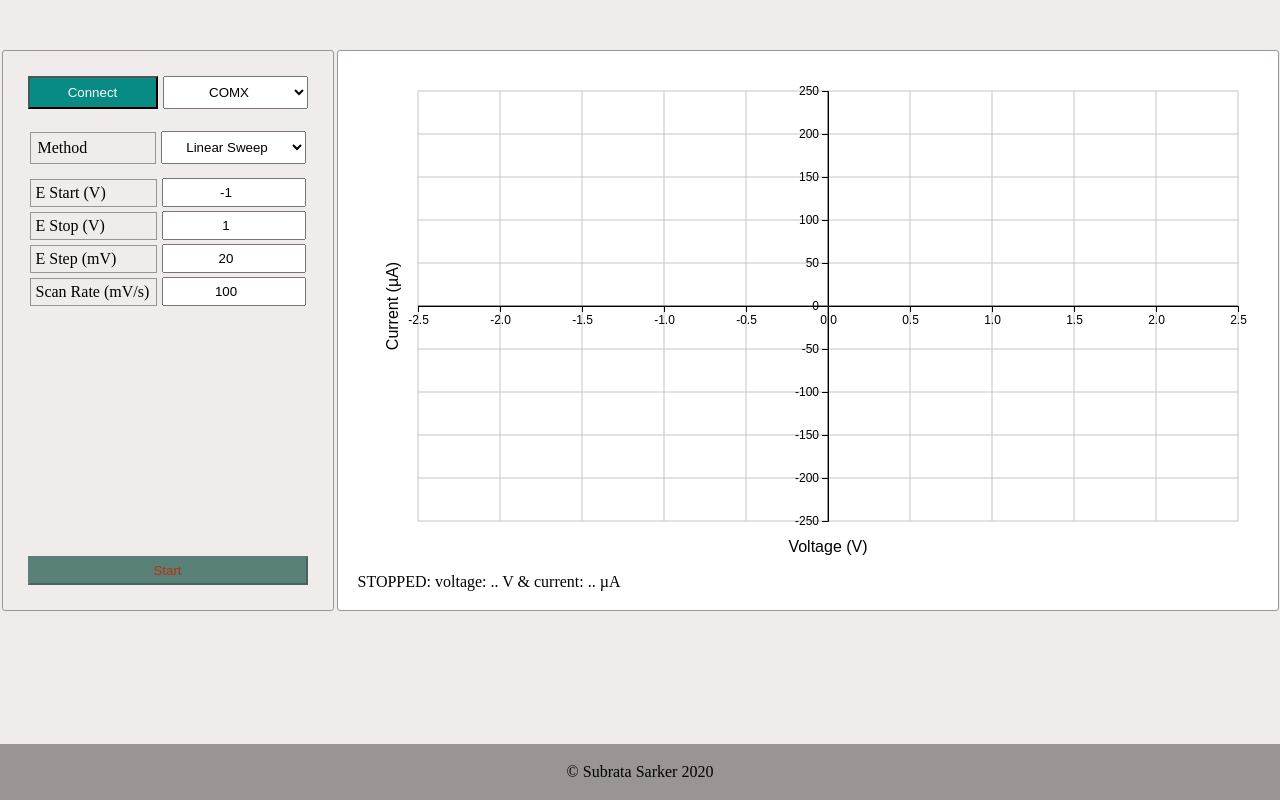
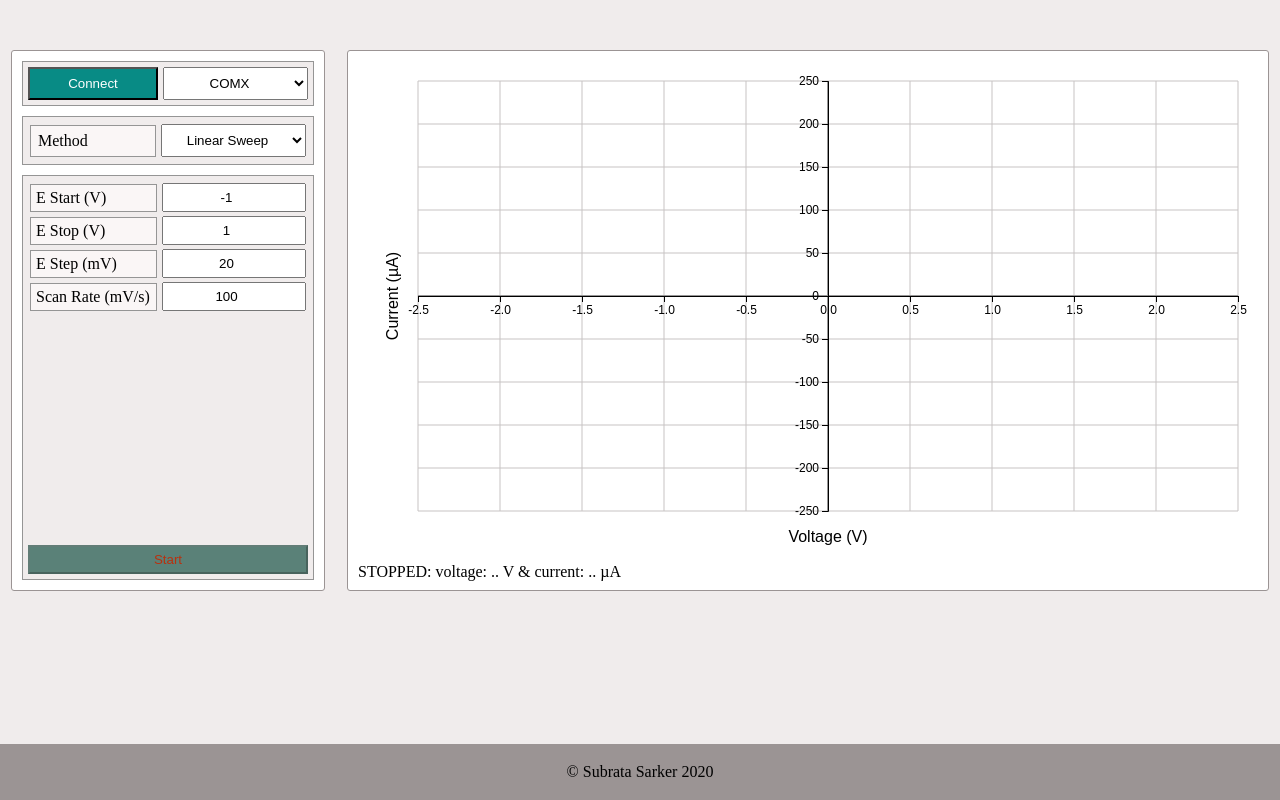
Before and after one commit to picklu/zerostat, an Electron app: page app/index.html in a window 1280 px wide. Drawn offline with nearby package versions, Linux system fonts and the light colour scheme; no server answers.

Commit message:
Update background color of the labels

```diff
--- a/app/renderer.js
+++ b/app/renderer.js
@@ -112,11 +112,13 @@ domMethod.addEventListener("change", (event) => {
 
 // call main process to start/stop potential sweep
 domFormParams.addEventListener("submit", (event) => {
-    event.preventDefault()
     state.isRunning = !state.isRunning
     updateUI()
     if (state.isRunning) { state.all_data = [] }
     window.api.send("control-sweep", state.isRunning)
+    const formData = new FormData(event.target)
+    console.log(formData)
+    event.preventDefault()
 })
 
 // populate options with ports
--- a/app/style.css
+++ b/app/style.css
@@ -70,9 +70,10 @@ body {
     right: 0;
 }
 .communication, .view-container {
+    background-color: #fff;
     border: 1px solid #9b9494;
     border-radius: 3px;
-    padding: 20px;
+    padding: 10px;
 }
 .communication {
     display: flex;
@@ -81,7 +82,6 @@ body {
 .view-container {
     text-align: center;
     max-height: fit-content;
-    background-color: #fff;
 }
 .params {
     height: 100%;
@@ -96,6 +96,7 @@ body {
 }
 
 .method-container label, .params__form label {
+    background-color: #faf6f6;
     border: 1px solid #959595;
     padding: 5px;
     flex-grow: 1;
@@ -128,11 +129,17 @@ body {
     margin: 0 auto;
 }
 .communication-serial {
-    margin-bottom: 10px;
+
     display: flex;
     justify-content: space-between;
 }
+.communication-serial, .method-container {
+    margin-bottom: 10px;
+}
+
 .communication-serial, .method-container, .params {
+    background-color: #f0ecec;
+    border: 1px solid #959595;
     padding: 5px;
 }
 
```
